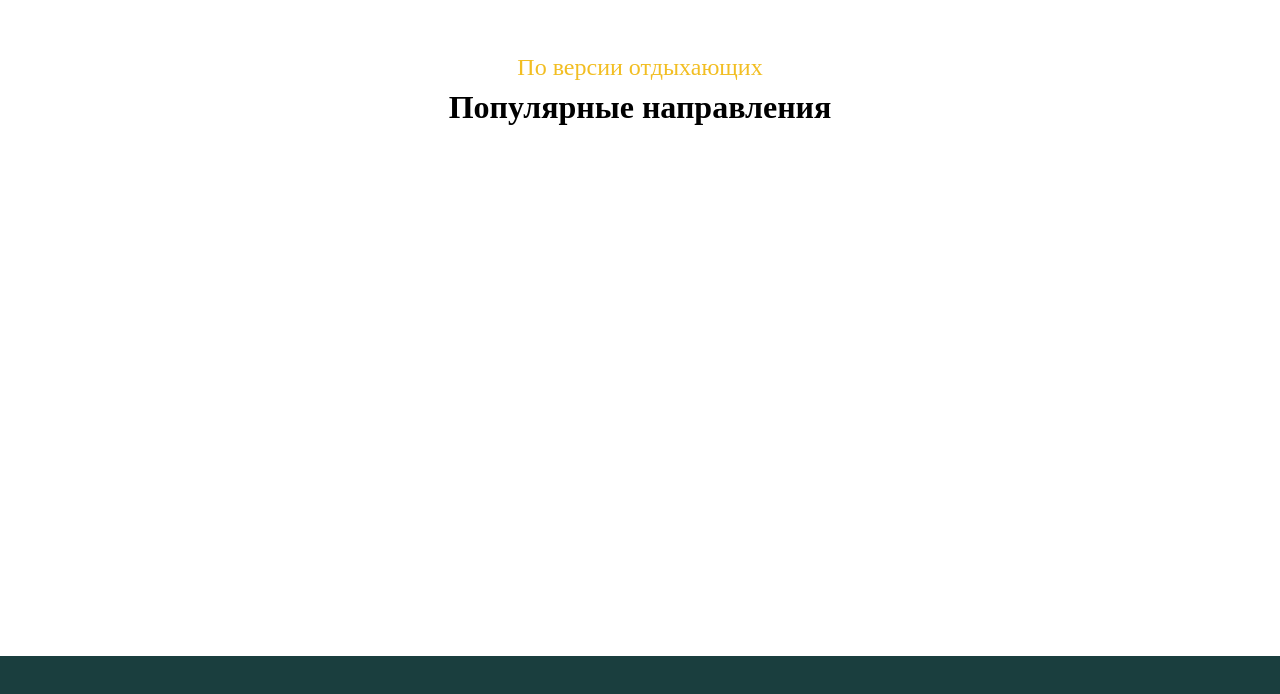
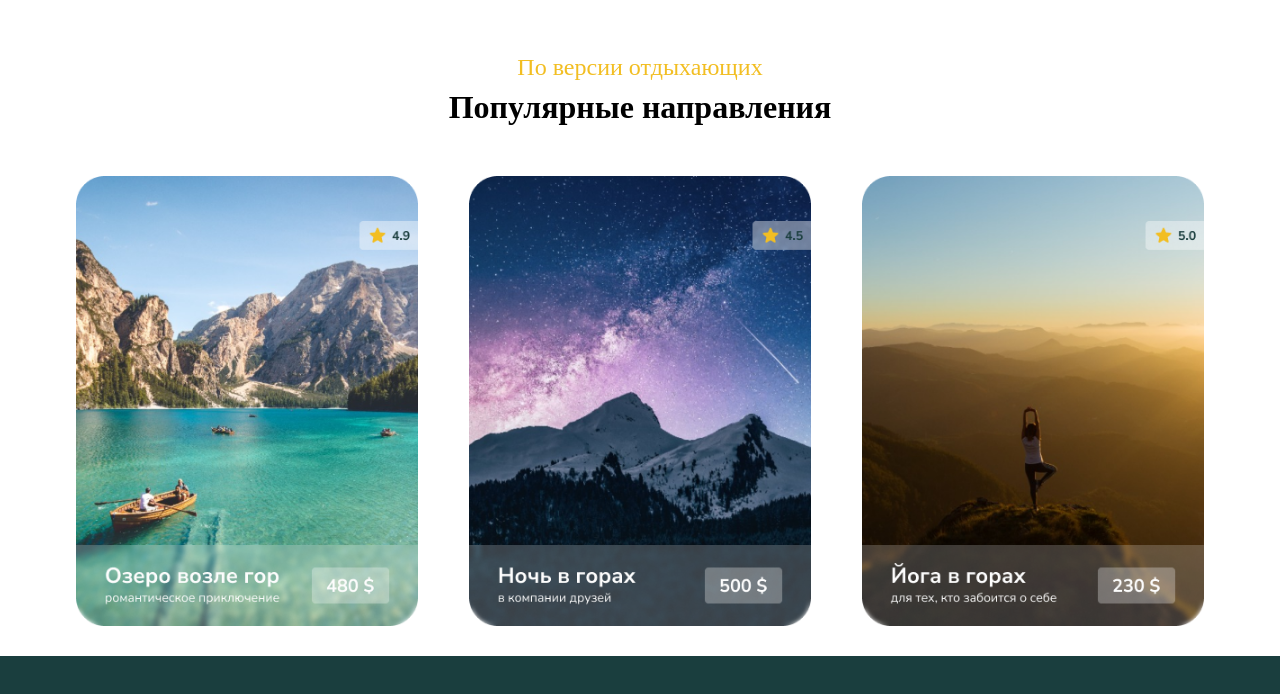
Before and after one commit to spleshen/project1, a plain HTML site: page index.html in a window 1280 px wide. Shown: the part 2350-3044 px from the top of the page. Drawn offline with Linux system fonts and the light colour scheme; the site is published under a folder, as on GitHub Pages, so addresses that start at the root find nothing; files whose address does not match are found by name.

Commit message:
Update index.html

```diff
--- a/index.html
+++ b/index.html
@@ -101,9 +101,9 @@
     <div class="sectoin-header"><p class="text-section1">По версии отдыхающих</p>
     <strong><p class="text-section2">Популярные направления</p></strong></div>
     <div class="section-img">
-      <img src="/img/popular_tour.png" alt="">
-      <img src="/img/popular_tour (1).png" alt="">
-      <img src="/img/popular_tour (2).png" alt="">
+      <img src="./img/popular_tour.png" alt="">
+      <img src="./img/popular_tour (1).png" alt="">
+      <img src="./img/popular_tour (2).png" alt="">
     </div>
   </div>
   <footer class="footer"></footer>
```
